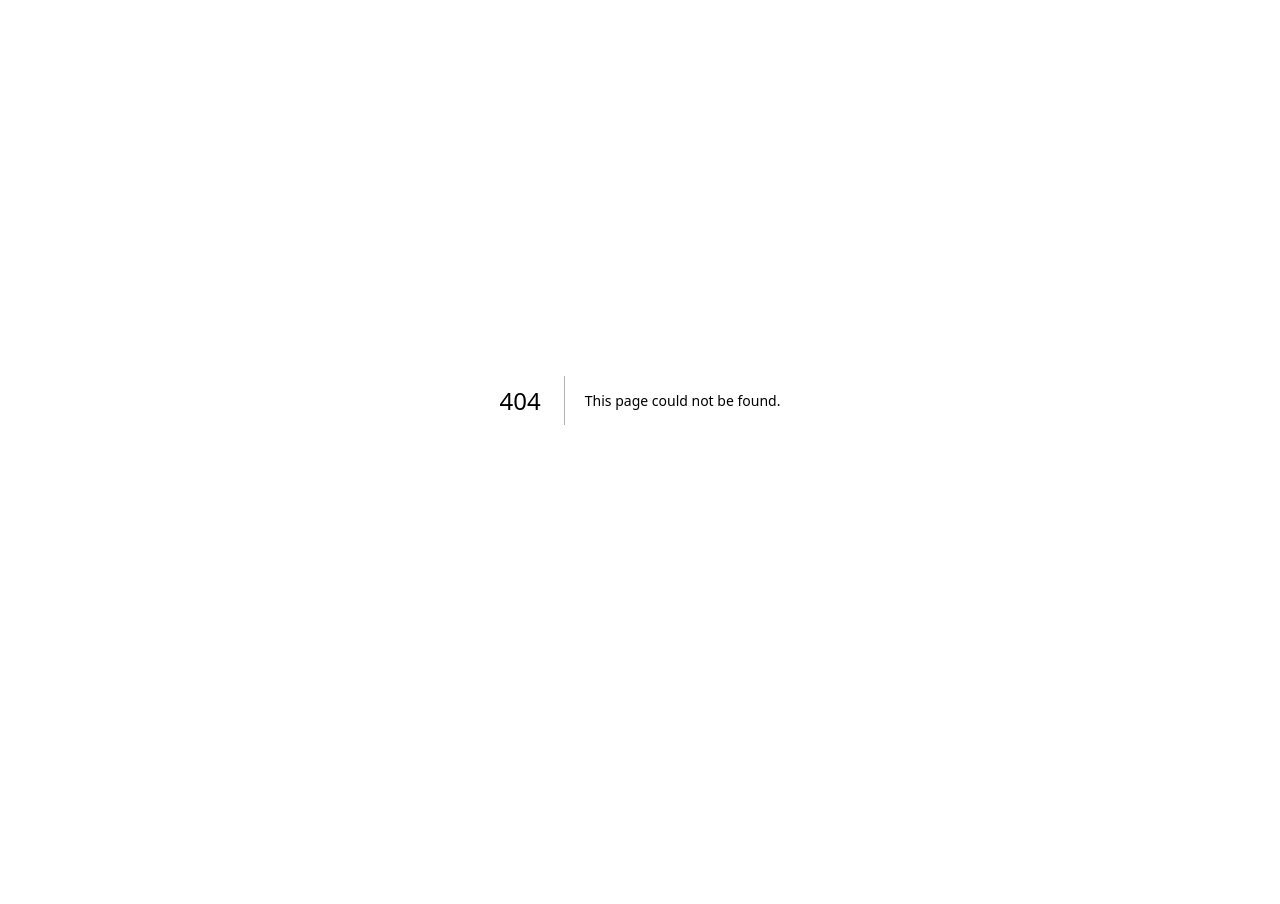
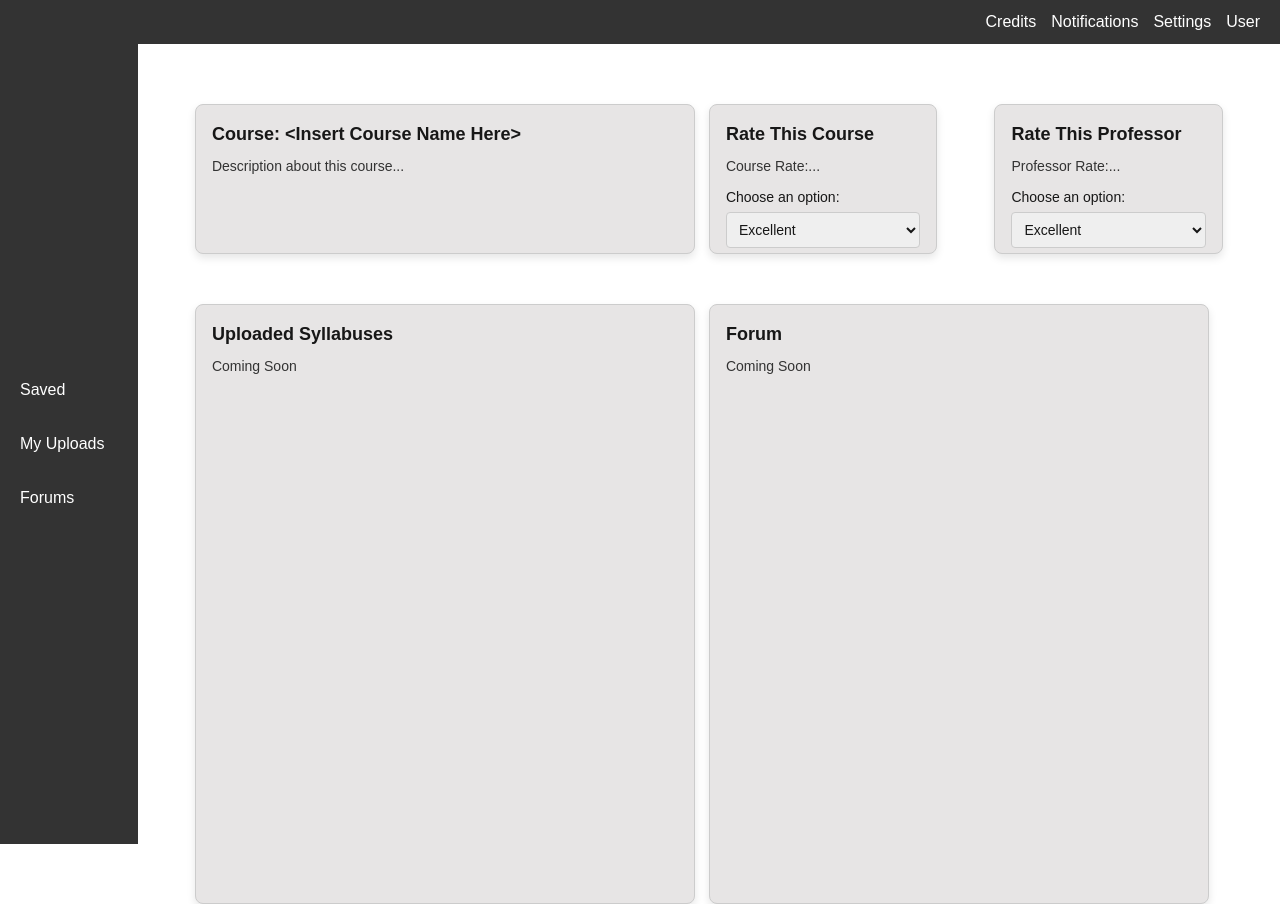
Before and after one commit to EECS3311F24/project-syllabally, a Next.js app: page /coursepage in a window 1280 px wide. Before the commit this address had no page. Before the commit the page ends 800 px from the top, so only its background shows below. Built offline with nearby package versions, Linux system fonts and the light colour scheme.

Commit message:
Create UI for Coursepage

```diff
--- /dev/null
+++ b/src/app/coursepage/components/infobox.tsx
@@ -0,0 +1,43 @@
+// components/infobox.tsx
+
+"user client";
+import React from 'react';
+import styles from '../styles/infobox.module.css'; //Import the css module
+
+interface InfoBoxProps {
+    header: string;
+    body: string;
+    className?: string;
+    dropdownOptions?: string[];
+}
+
+const InfoBox: React.FC<InfoBoxProps> = ({header, body, className,dropdownOptions}) =>{
+    //Split body content by newline (\n) and render each part with <br />
+    const formattedBody = body.split('\\n').map((line, index)=> (
+        <React.Fragment key = {index}>
+            {line}
+            {index < body.split('\\n').length - 1 && <br />}
+        </React.Fragment>
+    ));
+    return (
+        <div className={`${styles.infobox} ${className ?? ''}`}>
+            <div className={styles['infobox-header']}>{header}</div>
+            <div className={styles['infobox-body']}>{formattedBody}</div>
+
+            {/* Render dropdown if options are provided */}
+            {dropdownOptions && (
+                <div className={styles.dropdownContainer}>
+                    <label htmlFor="dropdown" className={styles.dropdownLabel}>Choose an option:</label>
+                    <select id="dropdown" className={styles.dropdown}>
+                        {dropdownOptions.map((option, index) => (
+                            <option key={index} value={option}>
+                                {option}
+                            </option>
+                         ))}
+                    </select>
+                </div>
+            )}
+        </div>
+      );
+};
+export default InfoBox;
--- /dev/null
+++ b/src/app/coursepage/components/sidebar.tsx
@@ -0,0 +1,16 @@
+// components/Sidebar.tsx
+
+"use client";
+
+import Link from 'next/link';
+import styles from '../styles/sidebar.module.css';
+
+export default function Sidebar() {
+  return (
+    <div className={styles.sidebar}>
+      <Link href="/saved" className={styles.sidebarLink}>Saved</Link>
+      <Link href="/myUploads" className={styles.sidebarLink}>My Uploads</Link>
+      <Link href="/forums" className={styles.sidebarLink}>Forums</Link>
+    </div>
+  );
+}
--- /dev/null
+++ b/src/app/coursepage/components/topbar.tsx
@@ -0,0 +1,19 @@
+// components/TopBar.tsx
+
+"use client";
+
+import Link from 'next/link';
+import styles from '../styles/topbar.module.css';
+
+export default function TopBar() {
+  return (
+    <div className={styles.topBar}>
+      <nav className={styles.navLinks}>
+        <Link href="/credits" className={styles.navLink}>Credits</Link>
+        <Link href="/notifications" className={styles.navLink}>Notifications</Link>
+        <Link href="/settings" className={styles.navLink}>Settings</Link>
+        <Link href="/user" className={styles.navLink}>User</Link>
+      </nav>
+    </div>
+  );
+}
--- /dev/null
+++ b/src/app/coursepage/page.tsx
@@ -0,0 +1,27 @@
+// pages/index.tsx
+
+import TopBar from './components/topbar';
+import Sidebar from './components/sidebar';
+import Infobox from './components/infobox';
+import styles from './styles/coursepage.module.css';
+
+
+const Homepage: React.FC = () => {
+  return (
+    <div className={styles.layout}>
+      <TopBar />
+
+      <div className={styles.mainContent}>
+        <Sidebar />
+        <div className={styles.content}>
+        <Infobox className={styles.courseinfo} header="Course: <Insert Course Name Here>" body = "Description about this course..." />
+        <Infobox className={styles.courserate} header="Rate This Course" body="Course Rate:..." dropdownOptions={['Excellent', 'Good', 'Average', 'Poor']} />
+        <Infobox className={styles.profrate} header="Rate This Professor" body="Professor Rate:..." dropdownOptions={['Excellent', 'Good', 'Average', 'Poor']} />
+        <Infobox className={styles.forum} header="Forum" body="Coming Soon" />
+        <Infobox className={styles.uploadsyllabus} header="Uploaded Syllabuses" body="Coming Soon" />
+        </div>
+      </div>
+    </div>
+  );
+};
+export default Homepage;
--- /dev/null
+++ b/src/app/coursepage/styles/coursepage.module.css
@@ -0,0 +1,57 @@
+/* styles/HomePage.module.css */
+
+.layout {
+    display: flex;
+    flex-direction: column;
+  }
+
+  .mainContent {
+    display: flex;
+  }
+
+  .content {
+    position: relative;
+    width: 100%;
+    height: 500px;
+    padding: 20px;
+  }
+
+  .courseinfo {
+    position:absolute;
+    top: 10%;
+    left: 5%;
+    width: 100%;
+    height: 30%;
+  }
+
+  .courserate {
+    position: absolute;
+    top: 10%;
+    left: 50%;
+    width: 20%;
+    height: 30%;
+  }
+
+  .profrate {
+    position: absolute;
+    top: 10%;
+    left: 75%;
+    width: 20%;
+    height: 30%;
+  }
+
+  .forum {
+    position: absolute;
+    top: 50%;
+    left: 50%;
+    width: 1000px;
+    height: 600px;
+  }
+
+  .uploadsyllabus {
+    position: absolute;
+    top: 50%;
+    left: 5%;
+    width: 1000px;
+    height: 600px;
+  }
--- /dev/null
+++ b/src/app/coursepage/styles/infobox.module.css
@@ -0,0 +1,40 @@
+.infobox {
+    background-color: #e7e5e5;
+    border: 1px solid #ccc;
+    padding: 16px;
+    border-radius: 8px;
+    box-shadow: 0 4px 8px rgba(0, 0, 0, 0.1);
+    max-width: 500px;
+    margin: 10px auto;
+}
+
+.infobox-header {
+    font-size: 18px;
+    font-weight: bold;
+    margin-bottom: 8px;
+}
+
+.infobox-body {
+    font-size: 14px;
+    color: #333;
+    white-space: pre-line;
+}
+
+.dropdownContainer {
+    margin-top: 10px;
+  }
+
+  .dropdownLabel {
+    display: block;
+    font-size: 14px;
+    margin-bottom: 4px;
+  }
+
+  .dropdown {
+    padding: 8px;
+    font-size: 14px;
+    border: 1px solid #ccc;
+    border-radius: 4px;
+    width: 100%;
+    max-width: 200px;
+  }
--- /dev/null
+++ b/src/app/coursepage/styles/sidebar.module.css
@@ -0,0 +1,25 @@
+/* styles/Sidebar.module.css */
+
+.sidebar {
+    width: 150px;
+    background-color: #333;
+    color: white;
+    padding: 20px;
+    display: flex;
+    flex-direction: column;
+    gap: 10px;
+    height: 100vh;
+    justify-content: center;
+    overflow-y: auto;
+  }
+
+  .sidebarLink {
+    color: white;
+    text-decoration: none;
+    font-size: 1em;
+    margin: 10px 0;
+  }
+
+  .sidebarLink:hover {
+    text-decoration: underline;
+  }
--- /dev/null
+++ b/src/app/coursepage/styles/topbar.module.css
@@ -0,0 +1,25 @@
+/* styles/TopBar.module.css */
+
+.topBar {
+  display: flex;
+  justify-content: end;
+  padding: 10px 20px;
+  background-color: #333;
+  color: white;
+}
+
+.navLinks {
+  display: flex;
+  gap: 15px
+}
+
+.navLink {
+  color: white;
+  text-decoration: none;
+  font-size: 1em;
+  align-content: end;
+}
+
+.navLink:hover {
+  text-decoration: underline;
+}
```
